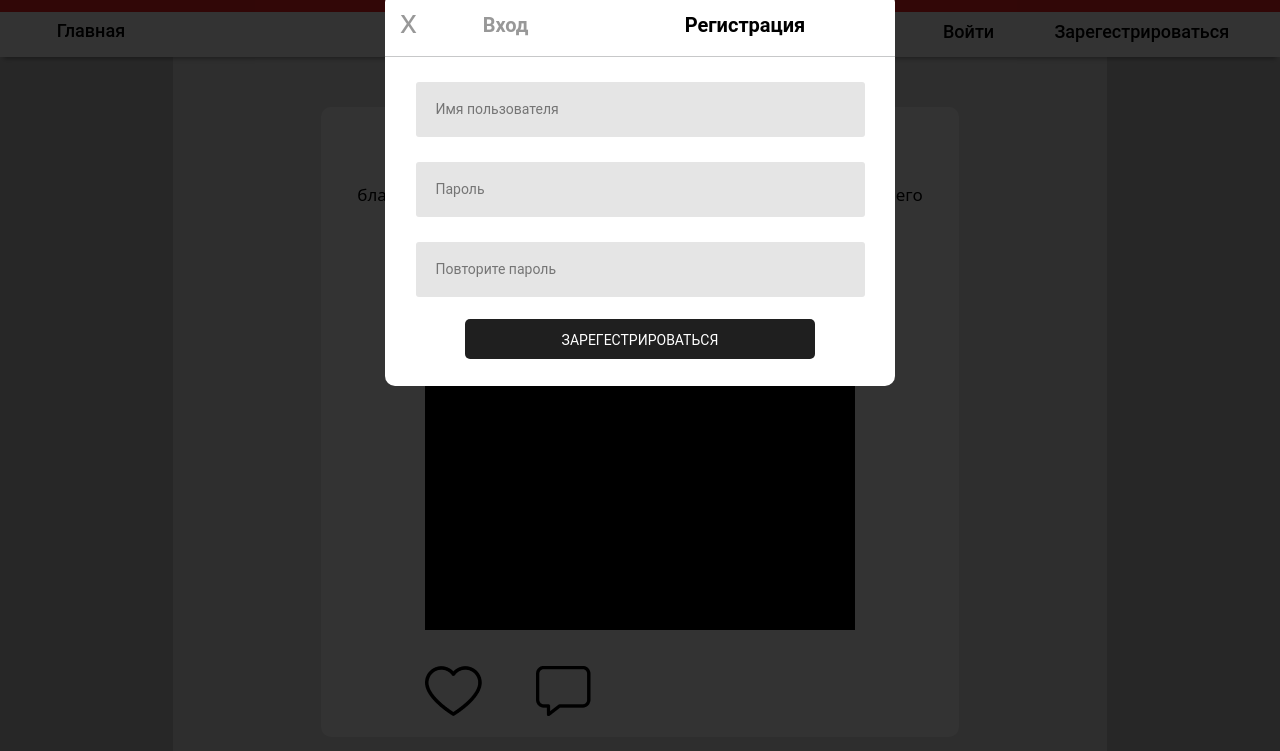
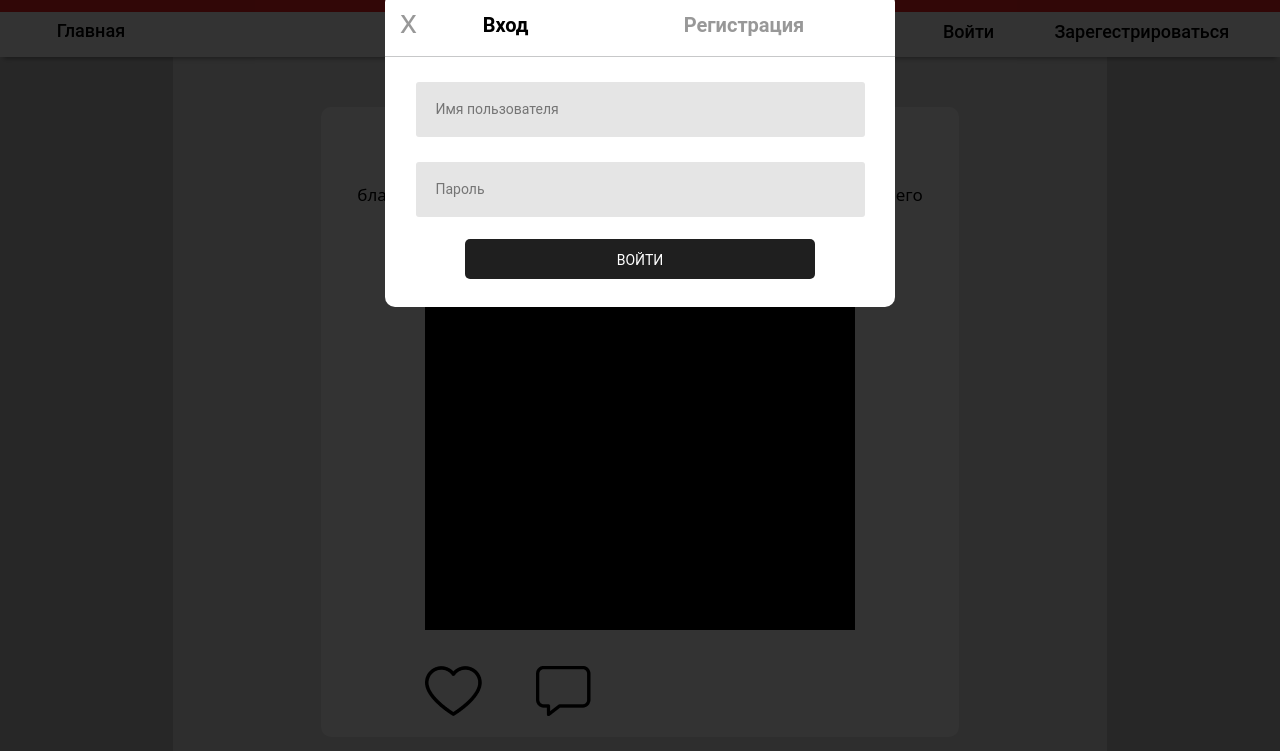
Before and after one commit to eoneigil/Project-vpd, a plain HTML site: page project vpd/js/index.html in a window 1280 px wide. Shown: the part 48-799 px from the top of the page. Drawn offline with Linux system fonts and the light colour scheme.

Commit message:
Add files via upload

```diff
--- a/project vpd/css/style.css
+++ b/project vpd/css/style.css
@@ -257,7 +257,7 @@ a:hover {
     height: 100%;
 }
 
-.pop_up_body {
+.pop_up_body_register {
     margin: 40px auto auto auto;
     width: 510px;
     height: 394px;
@@ -267,7 +267,7 @@ a:hover {
     position: relative;
 }
 
-.pop_up_body input {
+.pop_up_body_register input {
     display: block;
     margin: 25px auto 0px auto;
     width: 449px;
@@ -278,14 +278,14 @@ a:hover {
     font-family: 'Roboto';
     font-weight: 400;
     font-size: 14px;
-    color: #C4C4C4;
+    color: #000;
 }
 
-.pop_up_body input:focus{
+.pop_up_body_register input:focus{
     outline: none;
 }
 
-.pop_up_body button1 {
+.pop_up_body_register button1 {
     cursor: pointer;
     display: inline-block;
     margin: 18px 152px -11px 8px;
@@ -296,11 +296,11 @@ a:hover {
     opacity: .4;
 }
 
-.pop_up_body button1:hover {
+.pop_up_body_register button1:hover {
     opacity: 1;
 }
 
-.pop_up_body button2 {
+.pop_up_body_register button2 {
     cursor: pointer;
     font-family: 'Roboto';
     font-weight: 700;
@@ -308,7 +308,7 @@ a:hover {
     color: #000000;
 }
 
-.pop_up_body button3 {
+.pop_up_body_register button3 {
     cursor: pointer;
     display: block;
     width: 350px;
@@ -325,7 +325,7 @@ a:hover {
     color: #FFFFFF;
 }
 
-.pop_up_body button3:hover{
+.pop_up_body_register button3:hover{
     color: #F82323;
 }
 
@@ -342,3 +342,75 @@ a:hover {
 .pop_up_close:hover{
     opacity: 1;
 }
+
+.pop_up_body_vxod {
+    margin: 40px auto auto auto;
+    width: 510px;
+    height: 315px;
+    background: #FFFFFF;
+    border-radius: 10px;
+    text-align: center;
+    position: relative;
+}
+
+.pop_up_body_vxod input {
+    display: block;
+    margin: 25px auto 0px auto;
+    width: 449px;
+    padding: 17px 20px;
+    background-color: #E5E5E5;
+    border-radius: 3px;
+    border: none;
+    font-family: 'Roboto';
+    font-weight: 400;
+    font-size: 14px;
+    color: #000;
+}
+
+.pop_up_body_vxod input:focus{
+    outline: none;
+}
+
+.pop_up_body_vxod button2 {
+    cursor: pointer;
+    display: inline-block;
+    margin: 18px -7px -28px 151px;
+    font-family: 'Roboto';
+    font-weight: 700;
+    font-size: 20px;
+    color: #000000;
+    opacity: .4;
+}
+
+.pop_up_body_vxod button2:hover {
+    opacity: 1;
+}
+
+.pop_up_body_vxod button1 {
+    cursor: pointer;
+    font-family: 'Roboto';
+    font-weight: 700;
+    font-size: 20px;
+    color: #000000;
+}
+
+.pop_up_body_vxod button3 {
+    cursor: pointer;
+    display: block;
+    width: 350px;
+    height: 40px;
+    margin: 22px auto 35px auto;
+    padding: 11px 0px;
+    background-color: #1F1F1F;
+    border-radius: 5px;
+    font-family: 'Roboto';
+    font-weight: 400;
+    font-size: 14px;
+    text-align: center;
+    text-transform: uppercase;
+    color: #FFFFFF;
+}
+
+.pop_up_body_vxod button3:hover{
+    color: #F82323;
+}
--- a/project vpd/js/index.html
+++ b/project vpd/js/index.html
@@ -30,17 +30,32 @@
                 <li class="menu_item_4"><button class="menu_label" id="open_pop_up">Зарегестрироваться</button></li>
             </ul>
         </div>
-        <div class="pop_up">
+      <!--  <div class="pop_up">
             <div class="pop_up_container">
-                <div class="pop_up_body">
+                <div class="pop_up_body_register">
                     <button1>Вход</button1>
                     <button2>Регистрация</button2>
                     <hr size=3px width=510px align="left">
                     <form action="">
                         <input type="text" placeholder="Имя пользователя">
-                        <input type="text" placeholder="Пароль">
-                        <input type="text" placeholder="Повторите пароль">
+                        <input type="password" placeholder="Пароль">
+                        <input type="password" placeholder="Повторите пароль">
                         <button3>Зарегестрироваться</button3>
+                    </form>
+                    <div class="pop_up_close">x</div>
+                </div>
+            </div>
+        </div> ---!>
+        <div class="pop_up">
+            <div class="pop_up_container">
+                <div class="pop_up_body_vxod">
+                    <button1>Вход</button1>
+                    <button2>Регистрация</button2>
+                    <hr size=3px width=510px align="left">
+                    <form action="">
+                        <input type="text" placeholder="Имя пользователя">
+                        <input type="password" placeholder="Пароль">
+                        <button3>Войти</button3>
                     </form>
                     <div class="pop_up_close">x</div>
                 </div>
```
Also changed, not shown: project vpd/icons/glaz.png (added), project vpd/icons/hideglaz.png (added).
